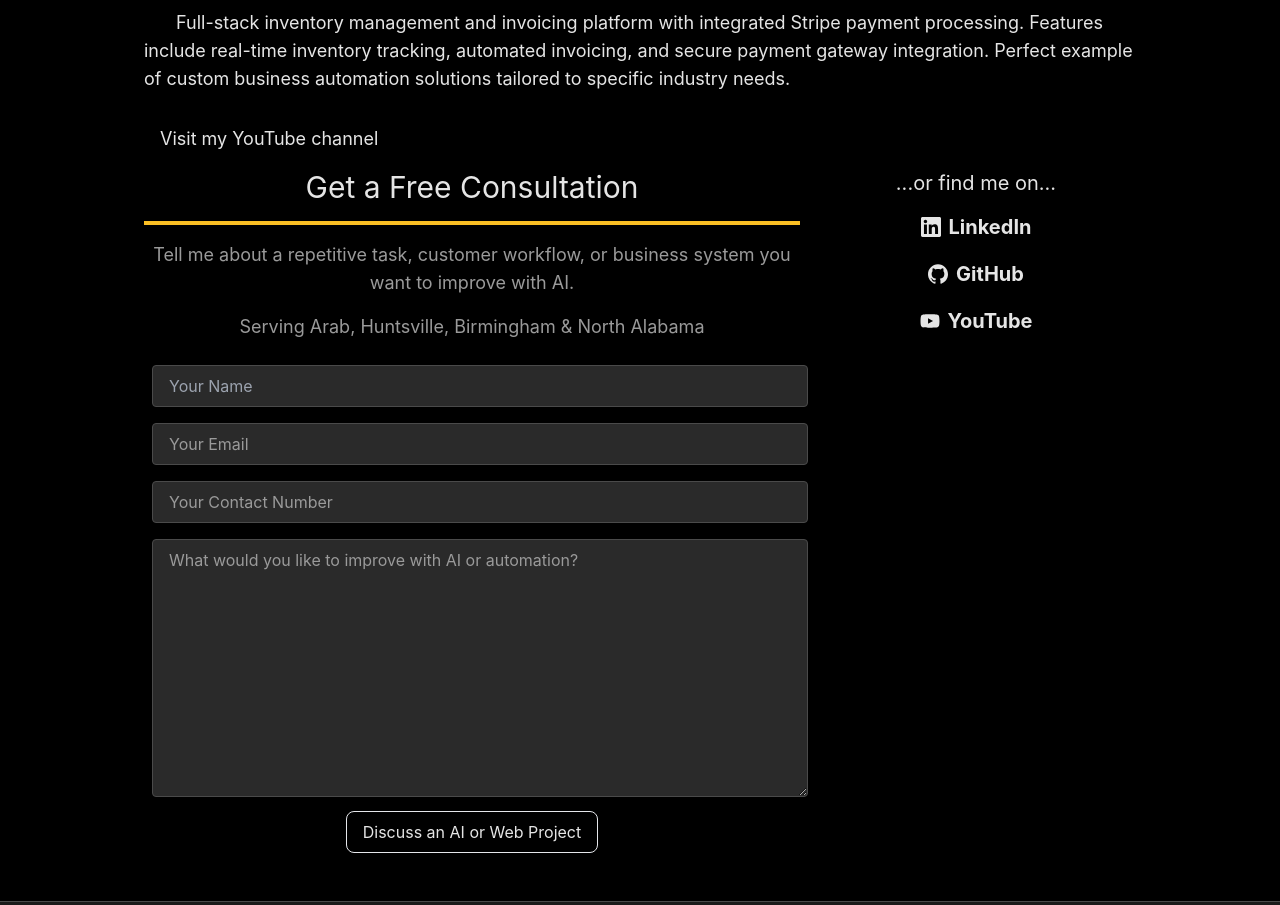
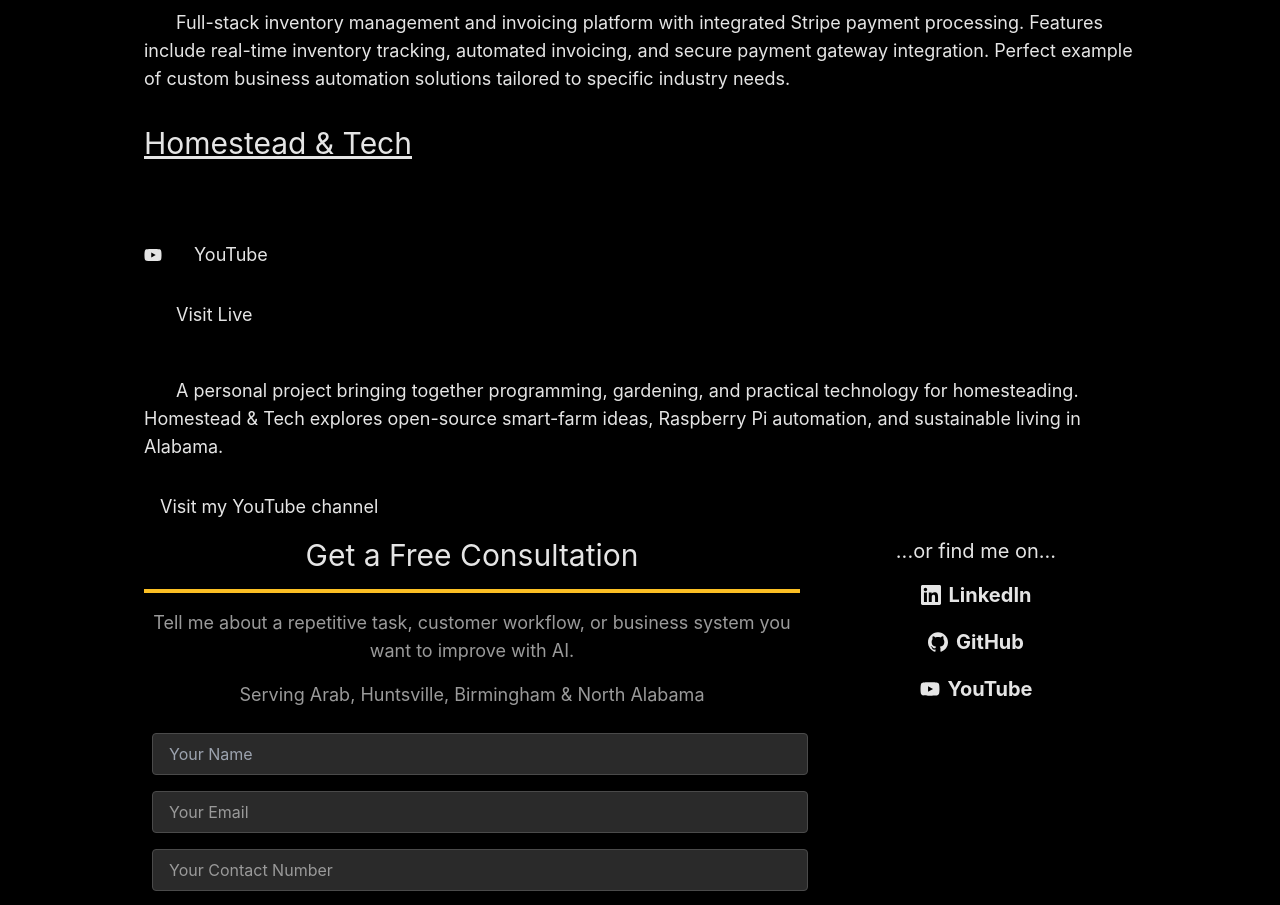
Before and after one commit to Johnny-Codes/portfolio, a React (Vite) app: page / in a window 1280 px wide. Shown: the part 3100-4005 px from the top of the page. Built offline with nearby package versions, Linux system fonts and the light colour scheme.

Commit message:
added homesteadandtech

```diff
--- a/src/App.jsx
+++ b/src/App.jsx
@@ -52,7 +52,7 @@ function App() {
             <p className="m-4 text-lg">
               Visit my{" "}
               <a
-                href="https://www.youtube.com/@johnny-codes"
+                href="https://www.youtube.com/@johnnysmakerspace"
                 target="_blank"
                 rel="noreferrer"
                 className="hover:cursor-pointer hover:underline hover:text-professional-silver"
--- a/src/components/projects/ProjectInfo.js
+++ b/src/components/projects/ProjectInfo.js
@@ -44,6 +44,15 @@ const projects = [
     website: "",
     github: "",
   },
+  {
+    id: 3,
+    title: "Homestead & Tech",
+    description:
+      "A personal project bringing together programming, gardening, and practical technology for homesteading. Homestead & Tech explores open-source smart-farm ideas, Raspberry Pi automation, and sustainable living in Alabama.",
+    technologies: [],
+    website: "https://homesteadandtech.com/",
+    youtube: "https://www.youtube.com/@homesteadandtech",
+  },
   // {
   //   id: 3,
   //   title: "AI-Powered Campaign Management System",
```
